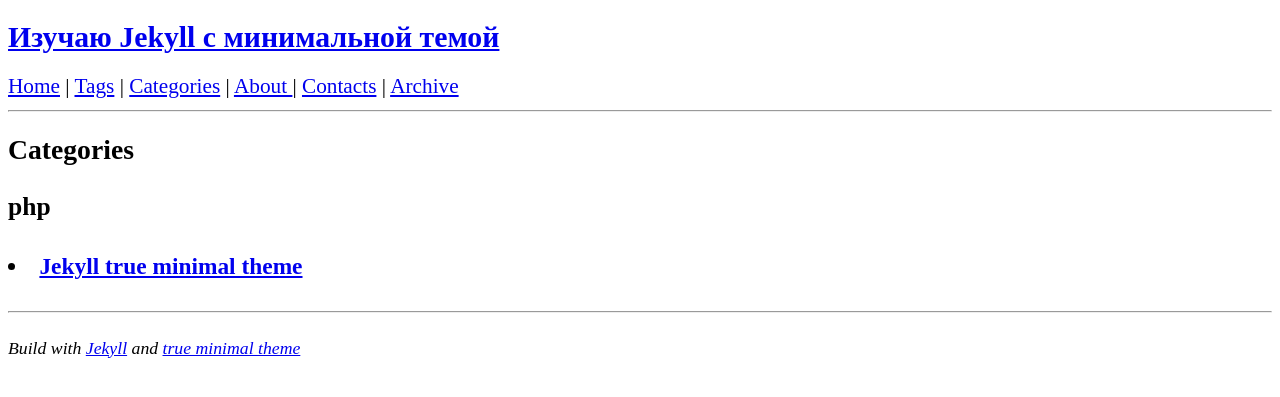
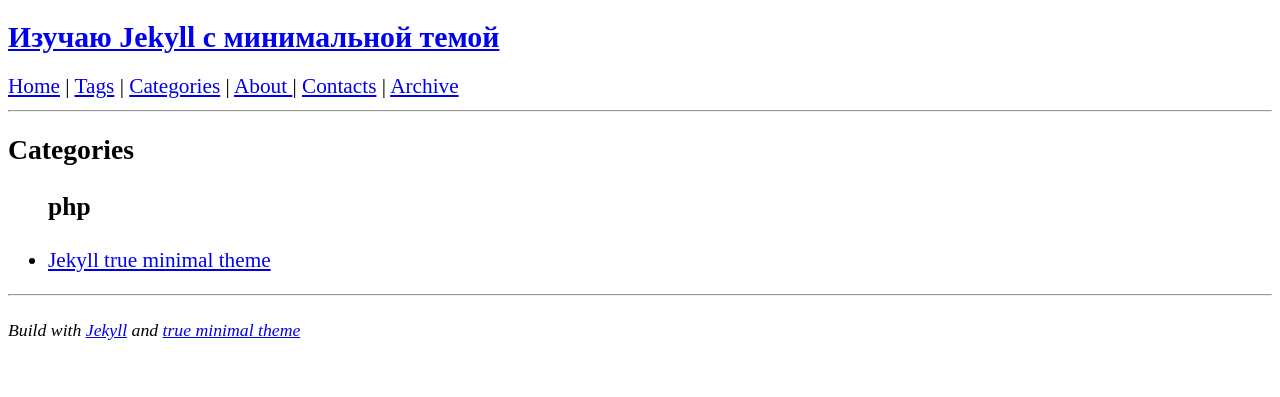
Before and after one commit to cyevgeniy/jekyll-true-minimal, a Jekyll site: the page built from categories/index.html, in a window 1280 px wide. Shown: the top 397 px of the page. Built offline with Jekyll 4.4.1, drawn with Linux system fonts in a browser that asks for light colours.

Commit message:
07-11
123

```diff
--- a/categories/index.html
+++ b/categories/index.html
@@ -1,23 +1,20 @@
 ---
 layout: default
-permalink: /categories/
+title: Categories
 ---
 
 <h2>Categories</h2>
 
-<div id="archives">
+<ul>
   {% for category in site.categories %}
-    <div class="archive-group">
       {% capture category_name %}{{ category | first }}{% endcapture %}
       <div id="#{{ category_name | slugize }}"></div>
       <h3 class="category-head">{{ category_name }}</h3>
       <a name="{{ category_name | slugize }}"></a>
       {% for post in site.categories[category_name] %}
-      <article class="archive-item">
-        <h4>
-            <li><a href="{{ site.baseurl }}{{ post.url }}">{{post.title}}</a></li>
-        </h4>
-      </article> {% endfor %}
-    </div>
+
+        <li><a href="{{ site.url }}{{ post.url }}">{{ post.title }}</a></li>
+     {% endfor %}
+   </ul>
   {% endfor %}
 </div>
```
Also changed, not shown: tags/index.html (+7 -3 lines).
